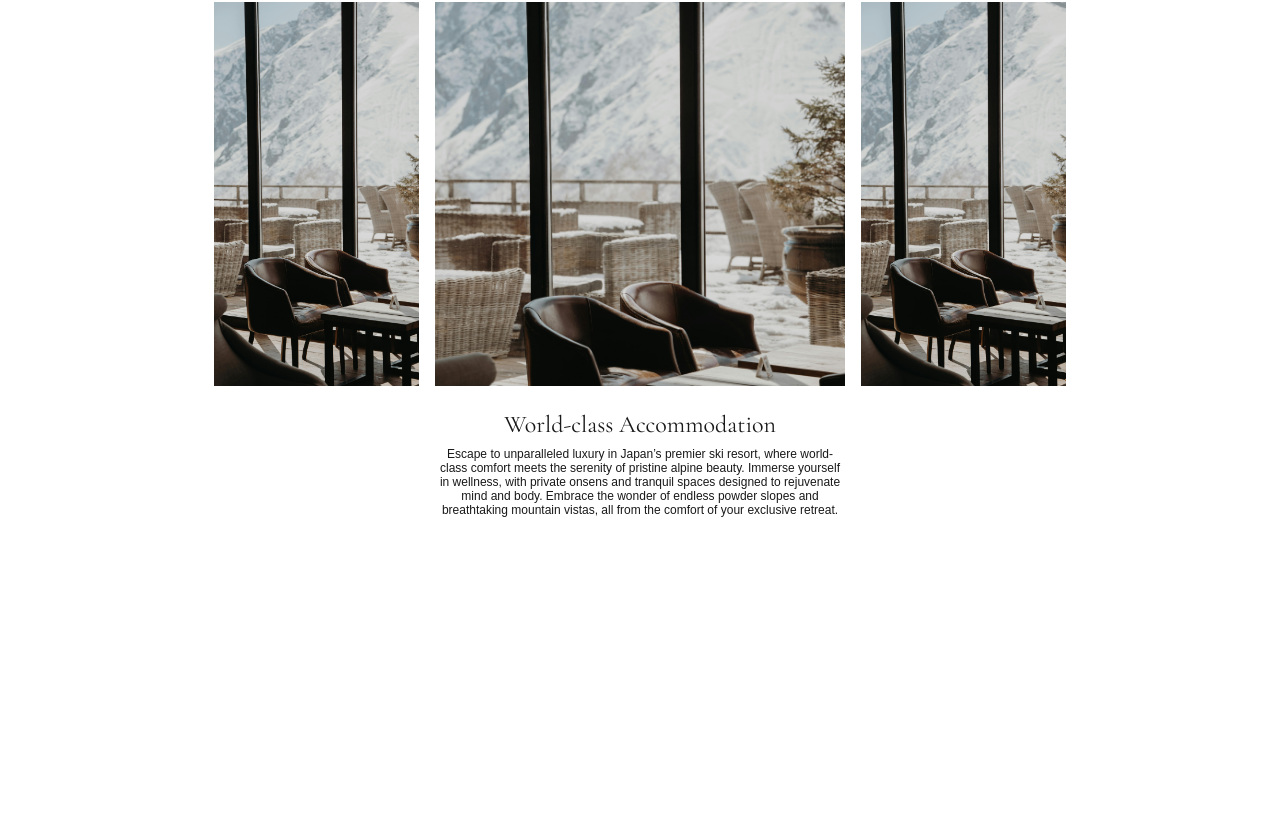
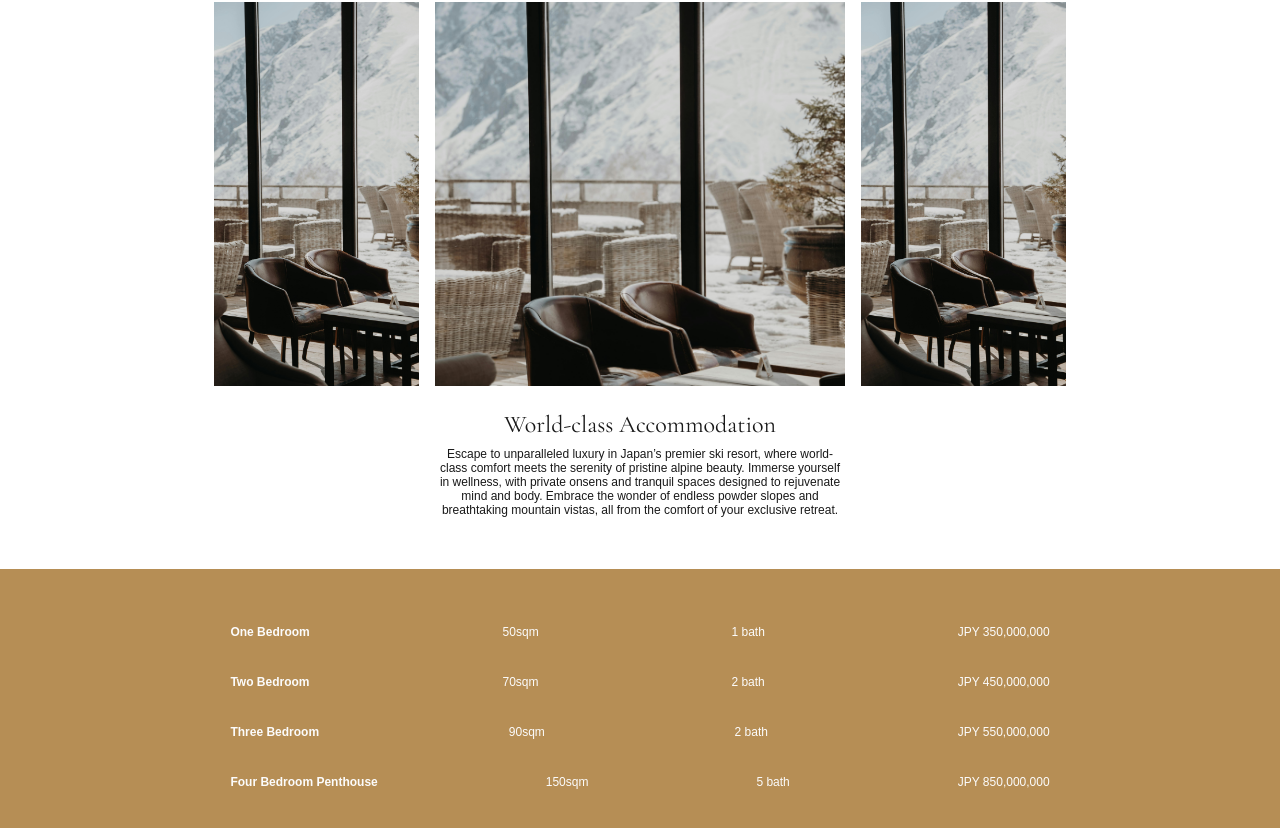
Before and after one commit to JoeEstrem/luxury-resort-website, a React (Create React App) app: page / in a window 1280 px wide. Shown: the part 1281-2109 px from the top of the page. Before the commit the page ends 1850 px from the top, so only its background shows below. Built offline with nearby package versions, Linux system fonts and the light colour scheme.

Commit message:
made progress on room type area

```diff
--- a/src/components/Accommodation.css
+++ b/src/components/Accommodation.css
@@ -38,3 +38,33 @@
 .text-container {
   width: 32vw;
 }
+
+.room-types-container {
+  display: flex;
+  flex-direction: column;
+  background-color: #B68E55;
+  padding: 40px 0px;
+  width: 100vw;
+  align-items: center;
+}
+
+.room-type {
+  display: flex;
+  justify-content: space-between;
+  width: 64vw;
+  text-align: center;
+}
+
+.p-room-type {
+  margin-top: 8px;
+  padding: 8px 0px;
+  font-weight: bold;
+  color: rgb(252, 252, 252);
+}
+
+.p-room-info {
+  margin-top: 8px;
+  padding: 8px 0px;
+  font-weight: lighter;
+  color: rgb(252, 252, 252);
+}
--- a/src/components/Accommodation.js
+++ b/src/components/Accommodation.js
@@ -21,6 +21,7 @@ function Accomodation() {
   }, []);
 
   return (
+    <div>
     <div className="accommodation-container">
       <div className="accommodation-image-container">
         <img
@@ -45,6 +46,34 @@ function Accomodation() {
         <p>Escape to unparalleled luxury in Japan’s premier ski resort, where world-class comfort meets the serenity of pristine alpine beauty. Immerse yourself in wellness, with private onsens and tranquil spaces designed to rejuvenate mind and body. Embrace the wonder of endless powder slopes and breathtaking mountain vistas, all from the comfort of your exclusive retreat.</p>
       </div>
     </div>
+
+    <div className="room-types-container">
+      <div className="room-type">
+        <p className="p-room-type">One Bedroom</p>
+        <p className="p-room-info">50sqm</p>
+        <p className="p-room-info">1 bath</p>
+        <p className="p-room-info">JPY 350,000,000</p>
+      </div>
+      <div className="room-type">
+        <p className="p-room-type">Two Bedroom</p>
+        <p className="p-room-info">70sqm</p>
+        <p className="p-room-info">2 bath</p>
+        <p className="p-room-info">JPY 450,000,000</p>
+      </div>
+      <div className="room-type">
+        <p className="p-room-type">Three Bedroom</p>
+        <p className="p-room-info">90sqm</p>
+        <p className="p-room-info">2 bath</p>
+        <p className="p-room-info">JPY 550,000,000</p>
+      </div>
+      <div className="room-type">
+        <p className="p-room-type">Four Bedroom Penthouse</p>
+        <p className="p-room-info">150sqm</p>
+        <p className="p-room-info">5 bath</p>
+        <p className="p-room-info">JPY 850,000,000</p>
+      </div>
+    </div>
+  </div>
   )
 }
 
```
